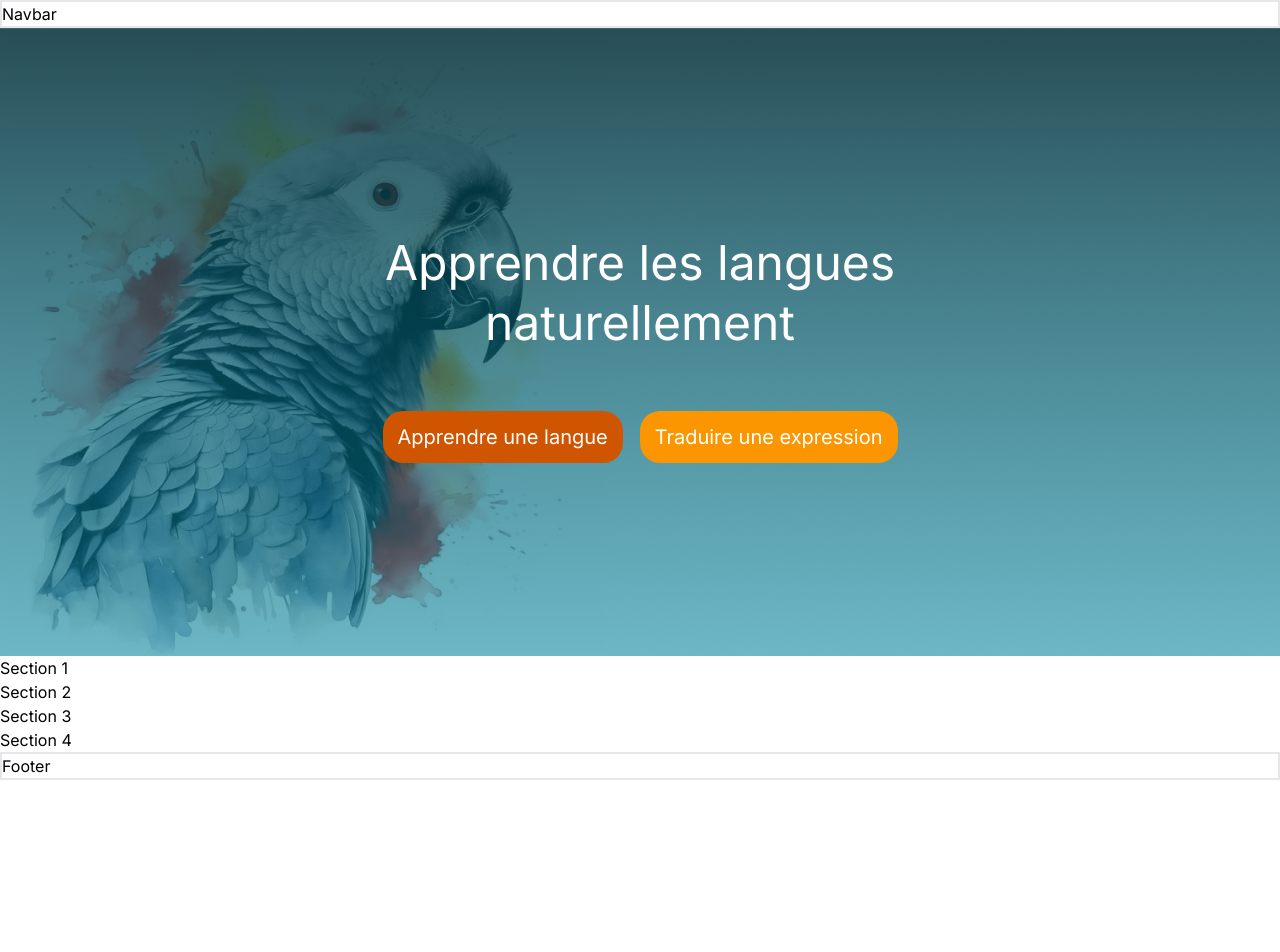
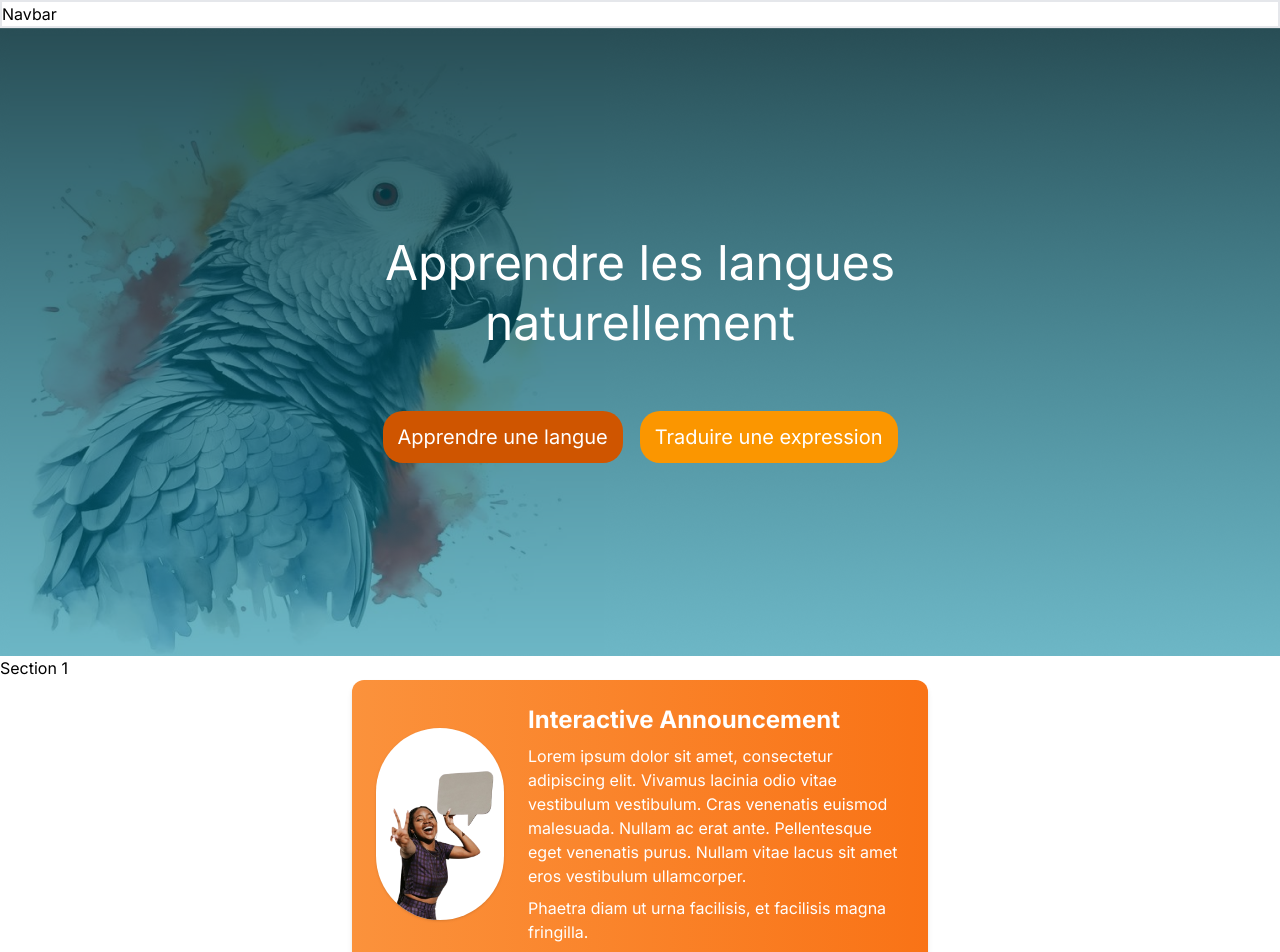
Before and after one commit to franckdarren/mbulu, a Next.js app: page / in a window 1280 px wide. Shown: the top 952 px of the page. Before the commit the page ends 800 px from the top, so only its background shows below. Built offline with nearby package versions, Linux system fonts and the light colour scheme.

Commit message:
j'ai fait ma section sur la branche develop pour éviter les problèmes de branche que j'avais

```diff
--- a/app/page.js
+++ b/app/page.js
@@ -41,7 +41,26 @@ const Section1 = () => {
 
 const Section2 = () => {
   return (
-    <p>Section 2</p>
+    <div class="max-w-xl mx-auto bg-gradient-to-r from-orange-400 to-orange-500 rounded-xl shadow-md p-6 text-white">
+  <div class="flex flex-col md:flex-row items-center">
+    <Image
+            src="/assets/___1_-removebg-preview.png"
+            width={900}
+            height={500}
+            alt="image"
+            class="rounded-full bg-white shadow h-48 w-48 mb-4 md:mb-0 md:mr-6"
+          />
+    <div>
+      <h1 class="text-2xl font-bold mb-2">Interactive Announcement</h1>
+      <p class="mb-2">
+        Lorem ipsum dolor sit amet, consectetur adipiscing elit. Vivamus lacinia odio vitae vestibulum vestibulum. Cras venenatis euismod malesuada. Nullam ac erat ante. Pellentesque eget venenatis purus. Nullam vitae lacus sit amet eros vestibulum ullamcorper.
+      </p>
+      <p>
+        Phaetra diam ut urna facilisis, et facilisis magna fringilla.
+      </p>
+    </div>
+  </div>
+</div>
   );
 };
 
```
